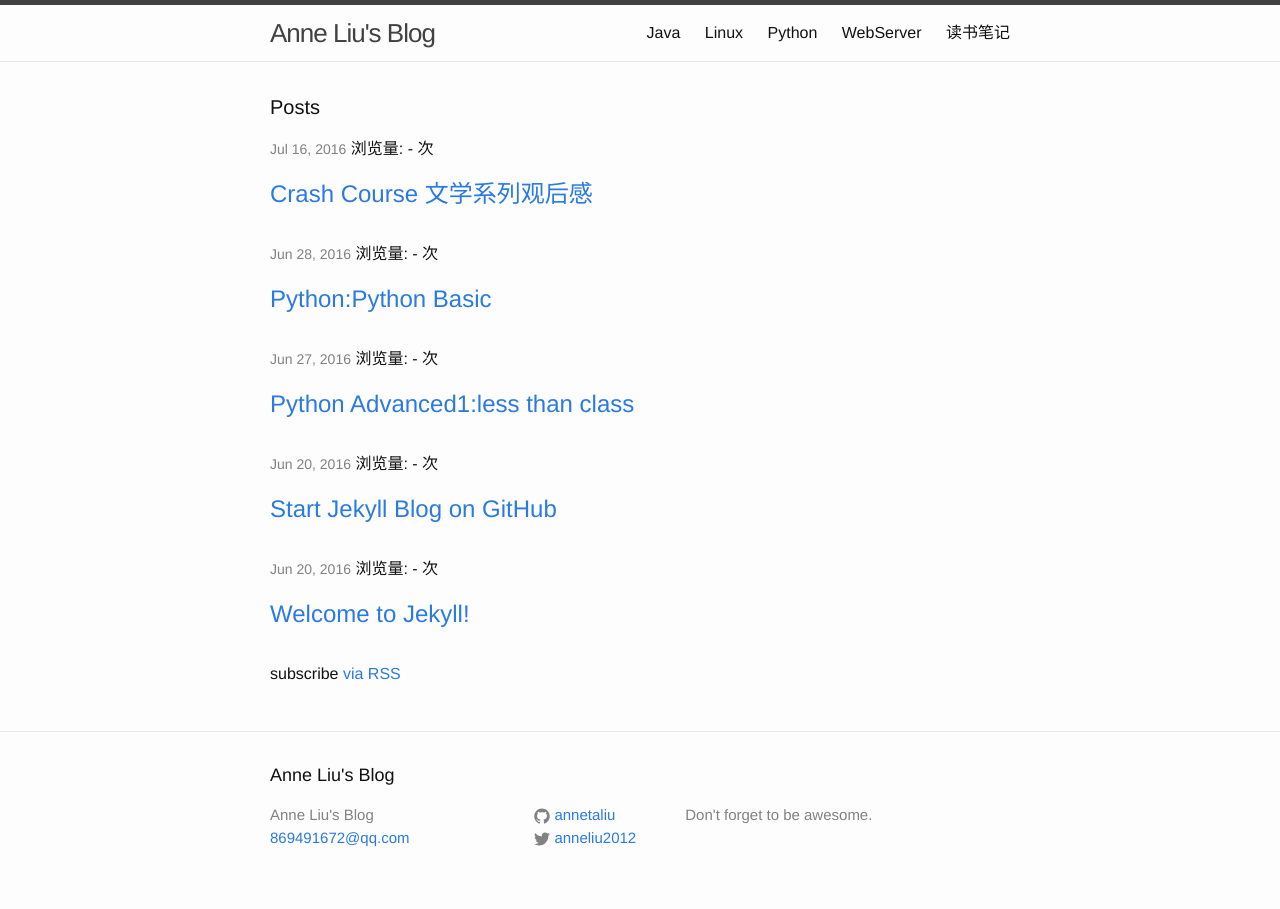
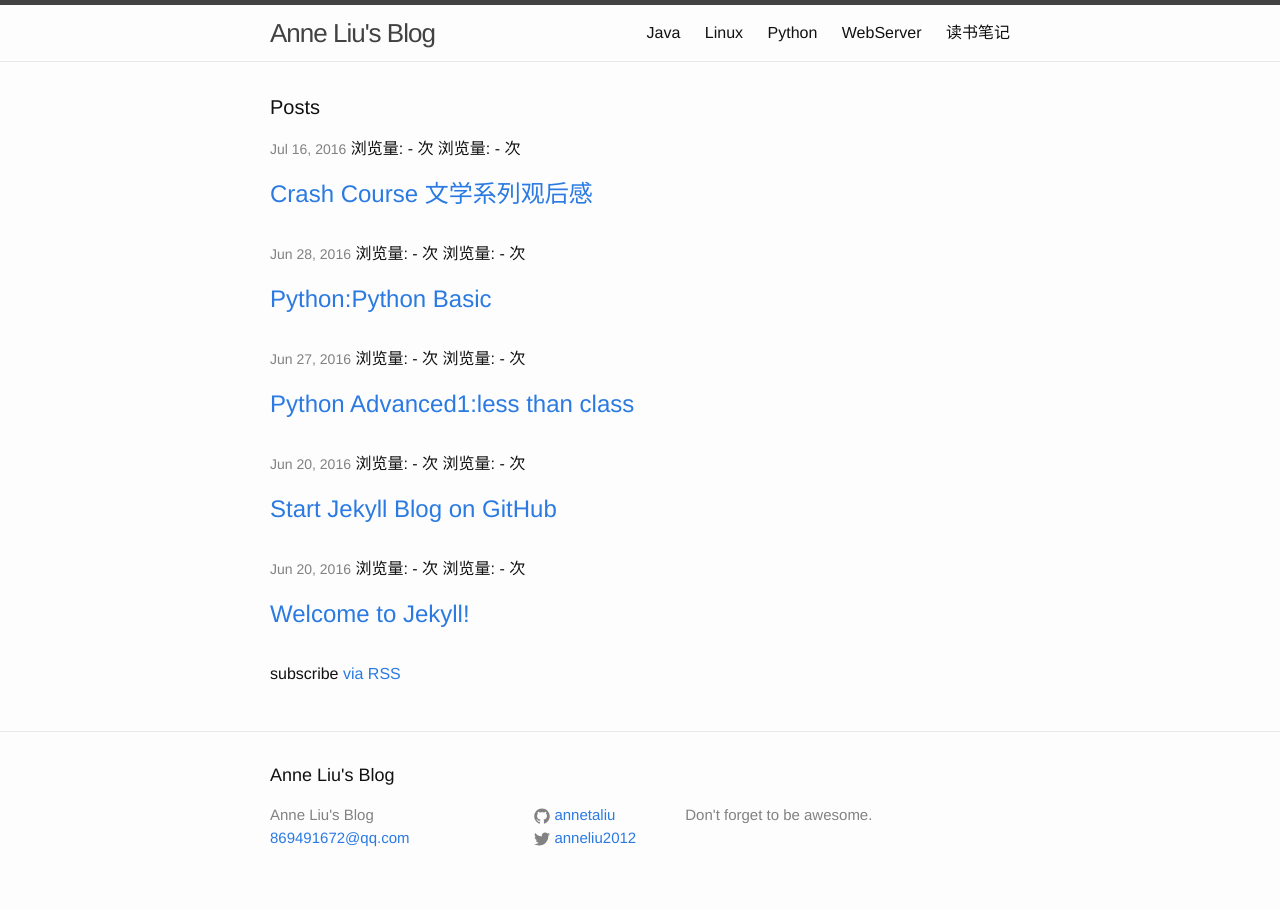
Before and after one commit to annetaliu/annetaliu.github.io, a Jekyll site: the page built from index.html, in a window 1280 px wide. Built offline with Jekyll 4.4.1, drawn with Linux system fonts in a browser that asks for light colours; comment, search, counter and statistics services are not loaded; some of the changed lines change nothing that is shown.

Commit message:
update hitcounter

```diff
--- a/_config.yml
+++ b/_config.yml
@@ -11,7 +11,7 @@ email: 869491672@qq.com
 description: > # this means to ignore newlines until "baseurl:"
   Don't forget to be awesome.
 baseurl: "" # the subpath of your site, e.g. /blog
-url: "https://annetaliu.github.io/" # the base hostname & protocol for your site
+url: "http://annetaliu.github.io" # the base hostname & protocol for your site
 twitter_username: anneliu2012
 github_username:  annetaliu
 
--- a/_includes/head.html
+++ b/_includes/head.html
@@ -10,6 +10,21 @@
   <link rel="canonical" href="{{ page.url | replace:'index.html','' | prepend: site.baseurl | prepend: site.url }}">
   <link rel="alternate" type="application/rss+xml" title="{{ site.title }}" href="{{ "/feed.xml" | prepend: site.baseurl | prepend: site.url }}">
 
+
+
+    <!-- Baidu Analysis -->
+    <script>
+        if (window.location.href.substr(7, 9) !== 'localhost') {
+            var _hmt = _hmt || [];
+            (function() {
+                var hm = document.createElement("script");
+                hm.src = "//hm.baidu.com/hm.js?2744fd74aa568e064f9986394a60ead1";
+                var s = document.getElementsByTagName("script")[0];
+                s.parentNode.insertBefore(hm, s);
+            })();
+        }
+    </script>
+
   <!-- Hit Kounter LC -->
   <script src="https://cdn1.lncld.net/static/js/av-mini-0.6.10.js"></script>
   <script src="http://jerry-cdn.b0.upaiyun.com/hit-kounter/hit-kounter-lc-0.2.0.js"></script>
--- a/index.html
+++ b/index.html
@@ -11,6 +11,7 @@ layout: default
       <li>
         <p class="meta"><span class="post-meta">{{ post.date | date: "%b %-d, %Y" }}</span>
 		浏览量: <span data-hk-page="{{ post.url | prepend: site.url }}"> - </span>次
+		浏览量: <span data-hk-page="http://jerryzou.com/posts/record-and-playback-for-kinect/"> - </span>次
 		</p>
 
         <h2>
```
